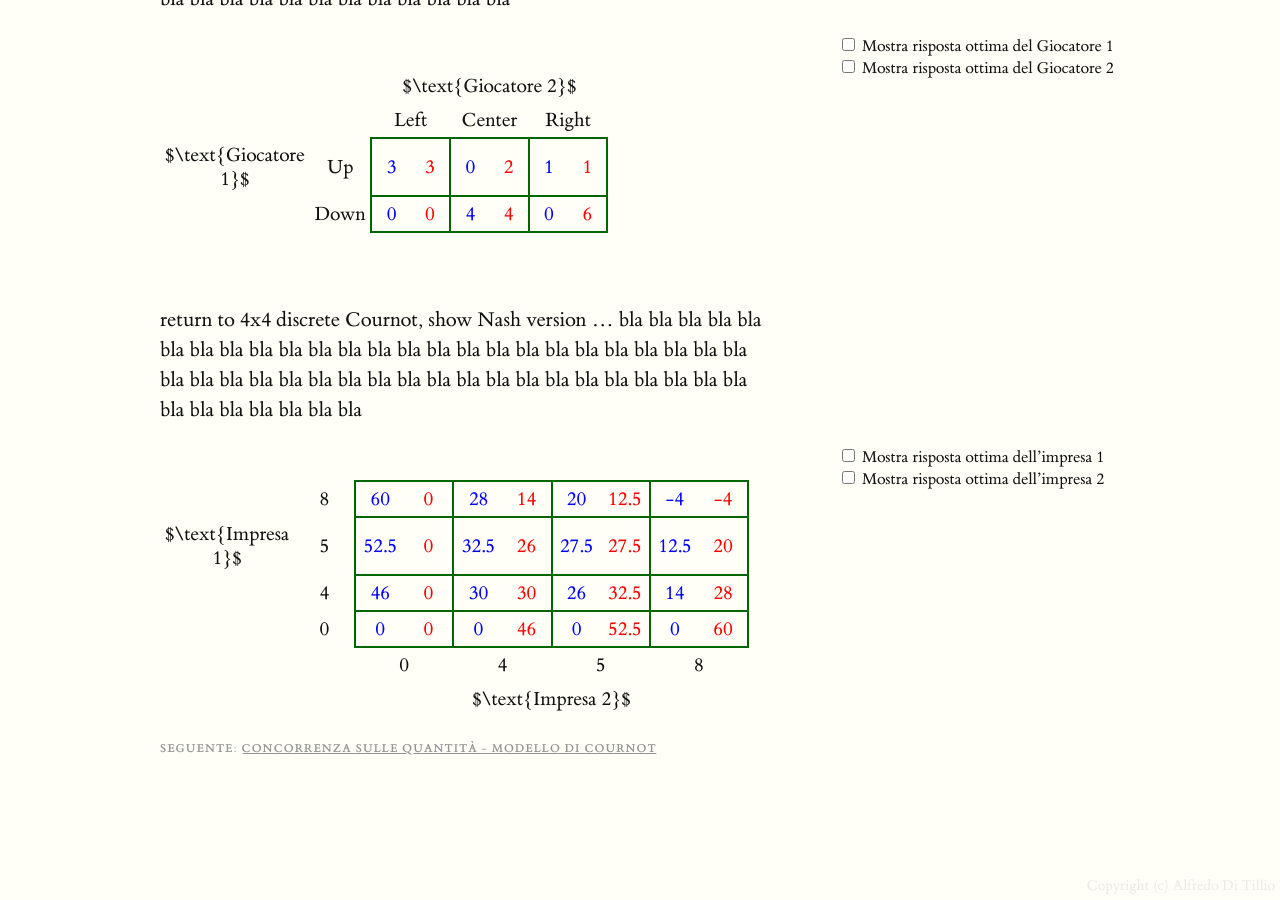
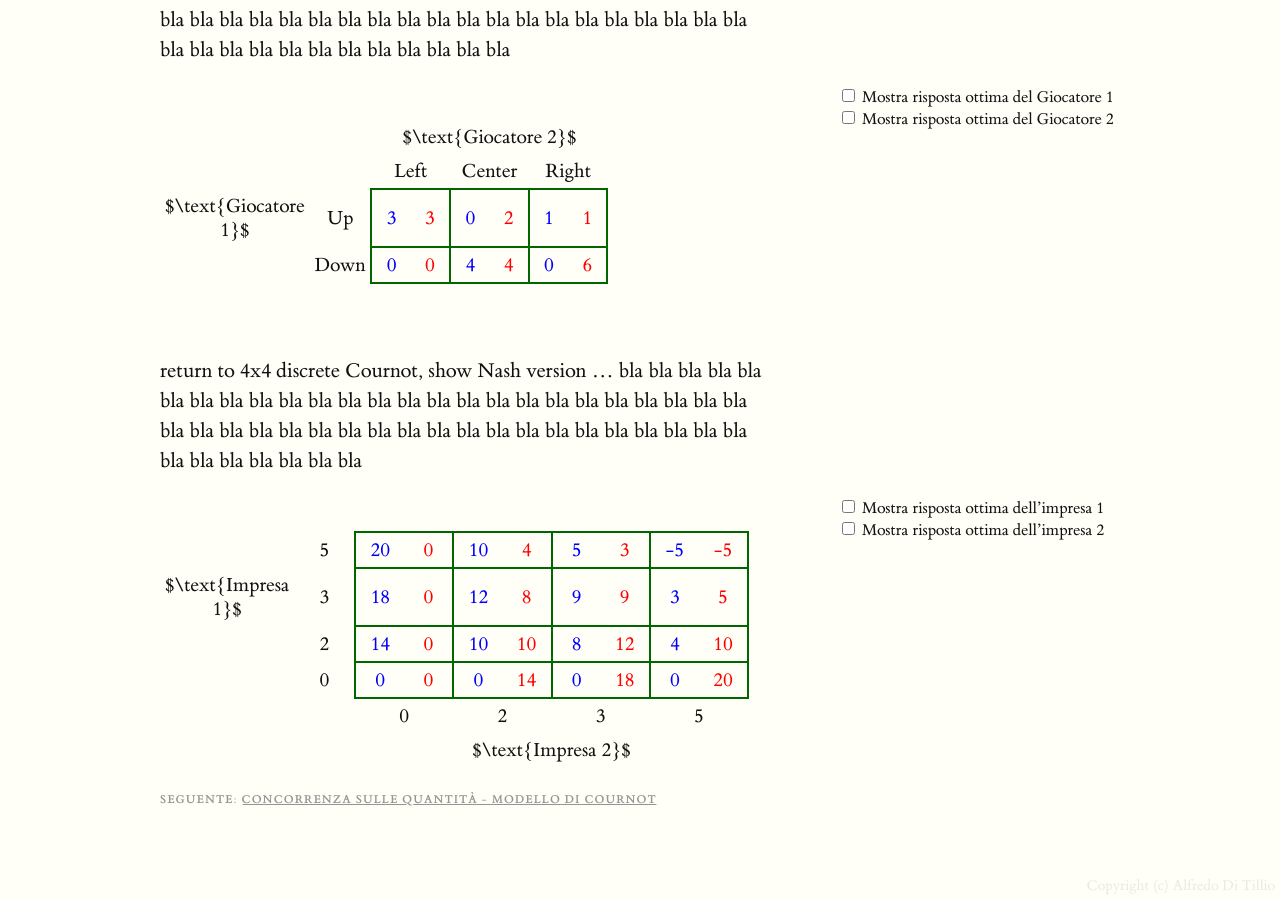
Before and after one commit to ditillio/micro25xyzV2, a Jekyll site: the page built from it/II/6/1.md, in a window 1280 px wide and 900 px high, scrolled down 1824 px. Built offline with Jekyll 4.4.1, drawn with Linux system fonts in a browser that asks for light colours; our own code applies the rules of GitHub Pages for plain Markdown files; a script that is not in the unit is left out.

Commit message:
discrete cournot

```diff
--- a/it/II/6/1.md
+++ b/it/II/6/1.md
@@ -736,6 +739,24 @@ bla bla bla bla bla bla bla bla bla bla bla bla bla bla bla bla bla bla bla bla
 
 
 
+
+
+
+
+
+
+
+
+
+
+
+
+
+
+
+
+
+
 <!-- 4x4 discrete Cournot duopoly (NASH) -->
 
 <span class="marginnote">
@@ -761,31 +782,31 @@ bla bla bla bla bla bla bla bla bla bla bla bla bla bla bla bla bla bla bla bla
     <td>
     </td>
     <td>
-    8
+    5
     </td>
     <td id="br1cell1game4" style="border-top:solid 2px #060; border-left:solid 2px #060; color:blue">
-        60
+        20
     </td>
     <td style="border-top:solid 2px #060; border-right:solid 2px #060; color:red">
         0
     </td>
     <td style="border-top:solid 2px #060; border-left:solid 2px #060; color:blue">
-        28
+        10
     </td>
     <td id="br2cell1game4" style="border-top:solid 2px #060; border-right:solid 2px #060; color:red">
-        14
+        4
     </td>
     <td style="border-top:solid 2px #060; border-left:solid 2px #060; color:blue">
-        20
+        5
     </td>
     <td style="border-top:solid 2px #060; border-right:solid 2px #060; color:red">
-        12.5
+        3
     </td>
     <td style="border-top:solid 2px #060; border-left:solid 2px #060; color:blue">
-        -4
+        -5
     </td>
     <td style="border-top:solid 2px #060; border-right:solid 2px #060; color:red">
-        -4
+        -5
     </td>
   </tr>
   <tr>
@@ -793,62 +814,62 @@ bla bla bla bla bla bla bla bla bla bla bla bla bla bla bla bla bla bla bla bla
     $\text{Impresa 1}$
     </td>
     <td>
-    5
+    3
     </td>
     <td style="border-top:solid 2px #060; border-left:solid 2px #060; color:blue">
-        52.5
+        18
     </td>
     <td style="border-top:solid 2px #060; border-right:solid 2px #060; color:red">
         0
     </td>
     <td id="br1cell2game4" style="border-top:solid 2px #060; border-left:solid 2px #060; color:blue">
-        32.5
+        12
     </td>
     <td style="border-top:solid 2px #060; border-right:solid 2px #060; color:red">
-        26
+        8
     </td>
     <td id="br1cell3game4" style="border-top:solid 2px #060; border-left:solid 2px #060; color:blue">
-        27.5
+        9
     </td>
     <td id="br2cell2game4" style="border-top:solid 2px #060; border-right:solid 2px #060; color:red">
-        27.5
+        9
     </td>
     <td style="border-top:solid 2px #060; border-left:solid 2px #060; color:blue">
-        12.5
+        3
     </td>
     <td style="border-top:solid 2px #060; border-right:solid 2px #060; color:red">
-        20
+        5
     </td>
   </tr>
   <tr>
     <td>
     </td>
     <td>
-    4
+    2
     </td>
     <td style="border-top:solid 2px #060; border-left:solid 2px #060; color:blue">
-        46
+        14
     </td>
     <td style="border-top:solid 2px #060; border-right:solid 2px #060; color:red">
         0
     </td>
     <td style="border-top:solid 2px #060; border-left:solid 2px #060; color:blue">
-        30
+        10
     </td>
     <td style="border-top:solid 2px #060; border-right:solid 2px #060; color:red">
-        30
+        10
     </td>
     <td style="border-top:solid 2px #060; border-left:solid 2px #060; color:blue">
-        26
+        8
     </td>
     <td id="br2cell3game4" style="border-top:solid 2px #060; border-right:solid 2px #060; color:red">
-        32.5
+        12
     </td>
     <td id="br1cell4game4" style="border-top:solid 2px #060; border-left:solid 2px #060; color:blue">
-        14
+        4
     </td>
     <td style="border-top:solid 2px #060; border-right:solid 2px #060; color:red">
-        28
+        10
     </td>
   </tr>
   <tr>
@@ -866,19 +887,19 @@ bla bla bla bla bla bla bla bla bla bla bla bla bla bla bla bla bla bla bla bla
         0
     </td>
     <td style="border-bottom:solid 2px #060; border-top:solid 2px #060; border-right:solid 2px #060; color:red">
-        46
+        14
     </td>
     <td style="border-bottom:solid 2px #060; border-top:solid 2px #060; border-left:solid 2px #060; color:blue">
         0
     </td>
     <td style="border-bottom:solid 2px #060; border-top:solid 2px #060; border-right:solid 2px #060; color:red">
-        52.5
+        18
     </td>
     <td style="border-bottom:solid 2px #060; border-top:solid 2px #060; border-left:solid 2px #060; color:blue">
         0
     </td>
     <td id="br2cell4game4" style="border-bottom:solid 2px #060; border-top:solid 2px #060; border-right:solid 2px #060; color:red">
-        60
+        20
     </td>
   </tr>
   <tr>
@@ -887,13 +908,13 @@ bla bla bla bla bla bla bla bla bla bla bla bla bla bla bla bla bla bla bla bla
     0
     </td>
     <td colspan="2">
-    4
+    2
+    </td>
+    <td colspan="2">
+    3
     </td>
     <td colspan="2">
     5
-    </td>
-    <td colspan="2">
-    8
     </td>
   </tr>
   <tr>
```
Also changed, not shown: other parts of it/II/6/1.md (+3 -0 lines), it/I/2/3.md (+5 -0 lines), 1 other file.
